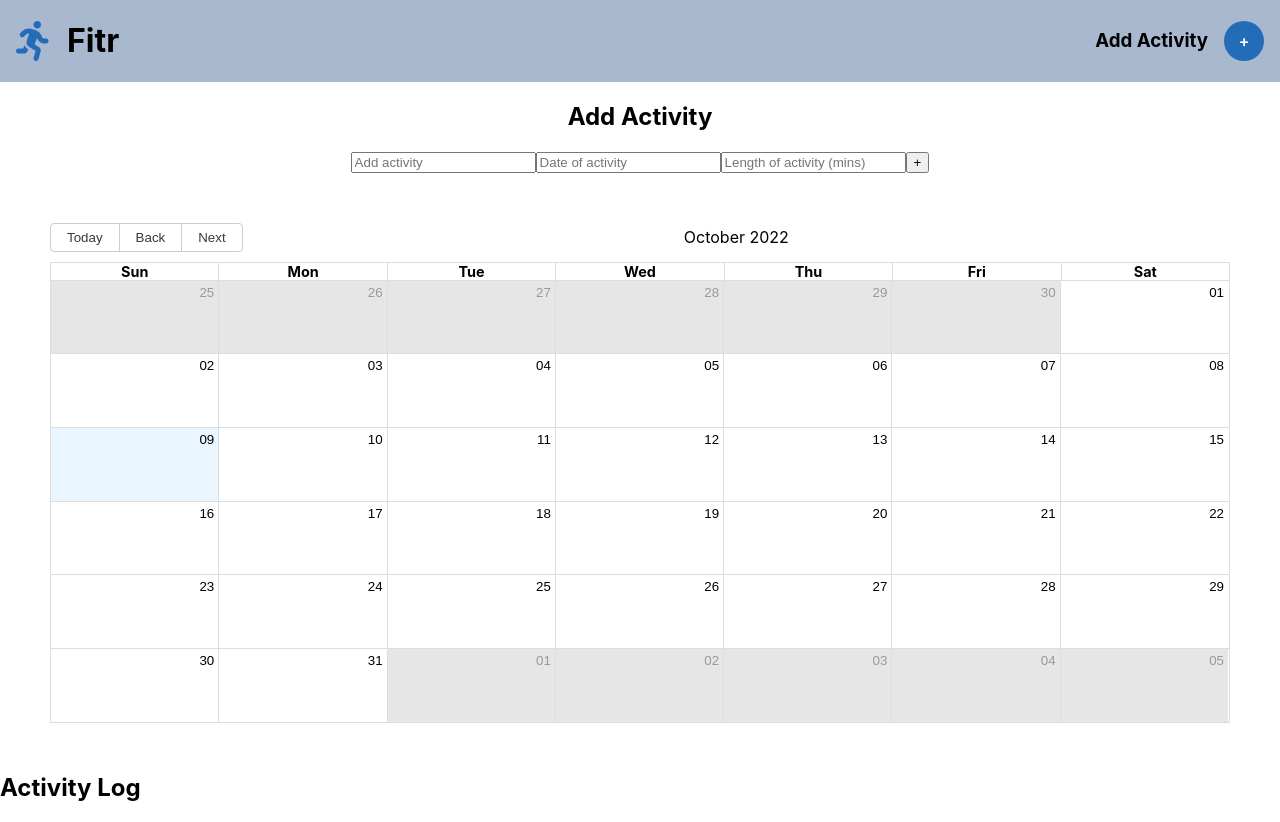
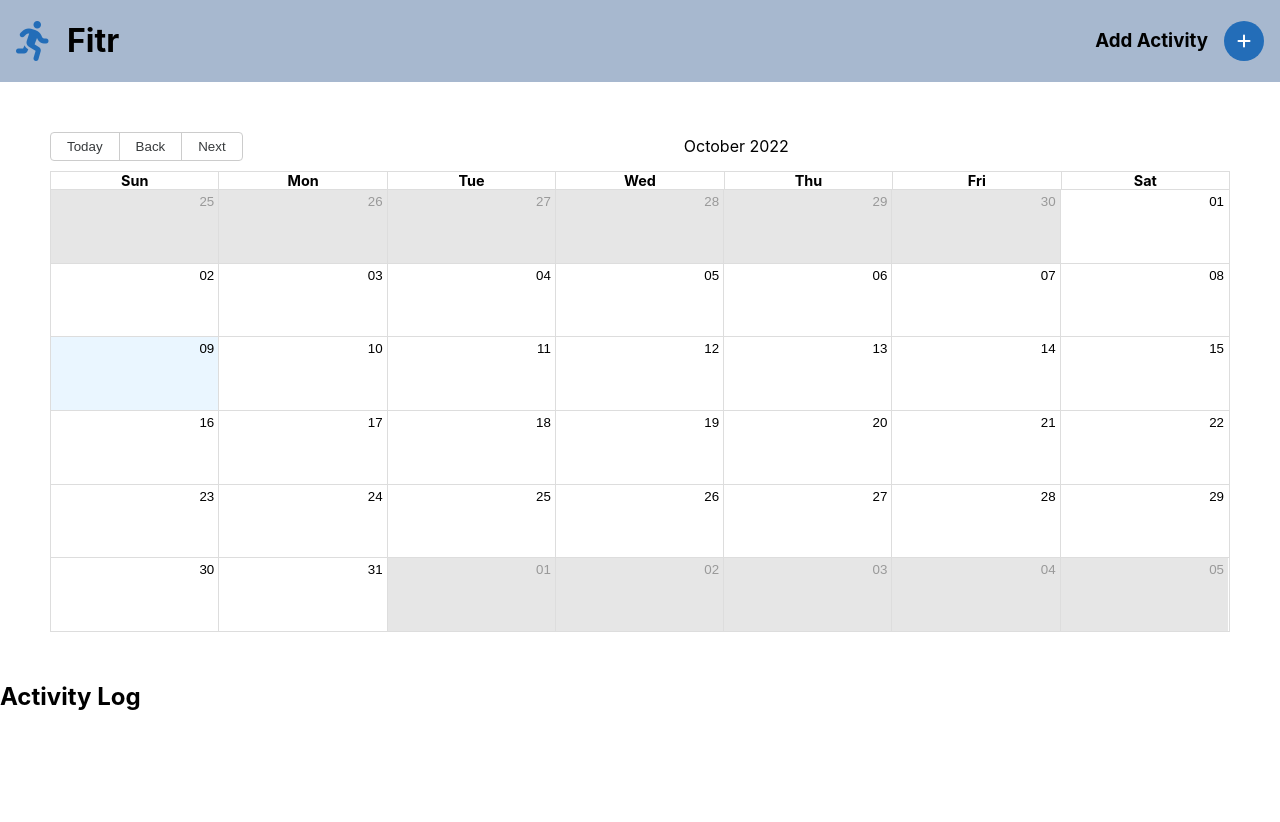
Before and after one commit to AlexImre/Fitness-App, a React (Create React App) app: page / in a window 1280 px wide. After the commit the page ends 800 px from the top, so only its background shows below. Built offline with nearby package versions, Linux system fonts and the light colour scheme.

Commit message:
separate adding activity to its own component

```diff
--- a/src/App.css
+++ b/src/App.css
@@ -25,30 +25,14 @@
   margin-right: 1rem;
 }
 
-.AppLogo {
-  max-width: 100px;
-  max-height: 75px;
-}
-
 .AppAddEventTitle {
   display: flex;
   justify-content: center;
 }
 
-.DatePickerContainer {
-  display: flex;
-  justify-content: center;
-  align-items: baseline;
-}
-
 .react-datepicker-popper { z-index: 100 !important }
 
-.UltimateContainer {
-  background-image: url('./Images/logo.jpg');
-}
-
-
-/* CSS */
+/* CSS BUTTONS */
 .button-18 {
   align-items: center;
   background-color: #236db8;
@@ -97,3 +81,62 @@
   background: rgba(0, 0, 0, .08);
   color: rgba(0, 0, 0, .3);
 }
+
+/* CSS */
+.button-41 {
+  background-color: initial;
+  background-image: linear-gradient(-180deg, #00D775, #00BD68);
+  border-radius: 5px;
+  box-shadow: rgba(0, 0, 0, 0.1) 0 2px 4px;
+  color: #FFFFFF;
+  cursor: pointer;
+  display: inline-block;
+  font-family: Inter,-apple-system,system-ui,Roboto,"Helvetica Neue",Arial,sans-serif;
+  outline: 0;
+  overflow: hidden;
+  padding: 0 20px;
+  pointer-events: auto;
+  position: relative;
+  text-align: center;
+  touch-action: manipulation;
+  user-select: none;
+  -webkit-user-select: none;
+  vertical-align: top;
+  white-space: nowrap;
+  width: 75px;
+  z-index: 9;
+  border: 0;
+}
+
+.button-41:hover {
+  background: #00bd68;
+}
+
+.button-41Close {
+  background-color: initial;
+  background-image: linear-gradient(-180deg, #e25e59, #c9574e);
+  border-radius: 5px;
+  box-shadow: rgba(0, 0, 0, 0.1) 0 2px 4px;
+  color: #FFFFFF;
+  cursor: pointer;
+  display: inline-block;
+  font-family: Inter,-apple-system,system-ui,Roboto,"Helvetica Neue",Arial,sans-serif;
+  outline: 0;
+  overflow: hidden;
+  padding: 0 20px;
+  pointer-events: auto;
+  position: relative;
+  text-align: center;
+  touch-action: manipulation;
+  user-select: none;
+  -webkit-user-select: none;
+  vertical-align: top;
+  white-space: nowrap;
+  width: 75px;
+  z-index: 9;
+  border: 0;
+}
+
+.button-41Close:hover {
+  background: #c9574e;
+}
--- a/src/App.js
+++ b/src/App.js
@@ -6,8 +6,7 @@ import startOfWeek from "date-fns/startOfWeek";
 import getDay from "date-fns/getDay";
 import "react-big-calendar/lib/css/react-big-calendar.css";
 import React, { useState } from "react";
-import DatePicker from "react-datepicker";
-import "react-datepicker/dist/react-datepicker.css";
+import { AddActivity } from './Components/AddActivity';
 
 // FOR CHANGING EVENT COLOURS https://stackoverflow.com/questions/34587067/change-color-of-react-big-calendar-events
 // ACCORDION https://www.youtube.com/watch?v=fNKbo0bboyA&ab_channel=BrianDesign
@@ -32,6 +31,16 @@ function App() {
 
   const [newEvent, setNewEvent] = useState({title: '', start: '', end: '', length: ''});
   const [allEvents, setAllEvents] = useState(events);
+  const [showAddActivityMenu, setShowAddActivityMenu] = useState(false);
+
+  const ToggleActivityMenu = () => {
+    if(showAddActivityMenu) {
+      setShowAddActivityMenu(false);
+      return;
+    } else {
+      setShowAddActivityMenu(true);
+    }
+  };
 
   const handleAddEvent = () => {
     setAllEvents([...allEvents, newEvent]);
@@ -53,54 +62,25 @@ function App() {
 
   return (
     <>
-    <div className='UltimateContainer'>
 
 
     <div className="AppTitleContainer">
       <div className='AppTitleLeft'>
-        <i class="fa-solid fa-person-running"></i>
+        <i className="fa-solid fa-person-running"></i>
         <h1>Fitr</h1>
       </div>
       <div className='AppTitleRight'>
         <h3>Add Activity</h3>
-        <button className='button-18'>
-          +
+        <button className='button-18' onClick={ToggleActivityMenu}>
+          <i className="fa-solid fa-plus"></i>
         </button>
       </div>
-
-    </div>
-    <div className="AppAddEventTitle">
-      <h2>Add Activity</h2>
     </div>
 
-    <div className='DatePickerContainer'>
-      <input
-        type="text"
-        placeholder="Add activity"
-        value={newEvent.title}
-        onChange={(e) => setNewEvent({...newEvent, title: e.target.value})}
-      />
-
-      <div className='DatePicker1'>
-        <DatePicker
-          placeholderText="Date of activity"
-          selected={newEvent.start}
-          onChange={(start) => setNewEvent({...newEvent, start: start, end: start + 1})}
-          popperPlacement='bottom'
-        />
-      </div>
-
-      <input
-        type="number"
-        placeholder="Length of activity (mins)"
-        value={newEvent.length}
-        onChange={(e) => setNewEvent({...newEvent, length: e.target.value})}
-      />
-
-      <button onClick={handleAddEvent}>
-        +
-      </button>
-      </div>
+    <div className='AddActivityContainer'>
+      {/* show activity menu if true - add activity menu as new component? */}
+      {showAddActivityMenu ? <AddActivity newEvent={newEvent} setNewEvent={setNewEvent} handleAddEvent={handleAddEvent} ToggleActivityMenu={ToggleActivityMenu} /> : '' }
+    </div>
 
     <div className='CalendarContainer'>
       <Calendar
@@ -111,14 +91,14 @@ function App() {
         endAccessor="end"
         showAllEvents={true}
         allEvents
+        enableAutoScroll={true}
         style={{height: 500, margin: 50}}
       />
     </div>
 
     <div className="AppActivityLogContainer">
       <h2>Activity Log</h2>
-      <p>{getActivityLog('run')}</p>
-    </div>
+      <p></p>
     </div>
     </>
   );
--- /dev/null
+++ b/src/Components/AddActivity.css
@@ -0,0 +1,29 @@
+.AddActivityContainer {
+    display: flex;
+    justify-content: center;
+    flex-direction: column;
+    align-items: center;
+    background-color: rgb(230, 235, 243);
+}
+
+.AddActivitySelectWrapper {
+  text-align: center;
+}
+
+.AddActivitySelect {
+  width: 177px;
+}
+
+.AddActivityButtons {
+  height: 25px;
+}
+
+.AddActivityAddButton {
+  margin: 0.5rem 0.25rem 0.5rem 0.25rem;
+  height: 25px;
+}
+
+.AddActivityCloseButton {
+  margin: 0.5rem 0.25rem 0.5rem 0.5rem;
+  height: 25px;
+}
--- /dev/null
+++ b/src/Components/AddActivity.js
@@ -0,0 +1,68 @@
+import React from 'react';
+import DatePicker from "react-datepicker";
+import "react-datepicker/dist/react-datepicker.css";
+import './AddActivity.css';
+
+export const AddActivity = (props) => {
+
+  // PROPS
+  const newEvent = props.newEvent;
+  const setNewEvent = (event) => {
+    props.setNewEvent(event);
+  }
+  const handleAddEvent = () => {
+    props.handleAddEvent();
+  }
+  const ToggleActivityMenu = () => {
+    props.ToggleActivityMenu();
+  }
+
+
+
+  return (
+    <div className='AddActivityContainer'>
+
+      <div className='AddActivitySelectWrapper'>
+          Select Activity
+          <div>
+          <select className='AddActivitySelect' id="Activities" name="Activities" onChange={(e) => setNewEvent({...newEvent, title: e.target.value})}>
+            <option value='running'>Running</option>
+            <option value='cycling'>Cycling</option>
+            <option value='gym'>Gym</option>
+            <option value='rowing'>Rowing</option>
+            <option value='other'>Other</option>
+          </select>
+        </div>
+      </div>
+
+      <div className='AddActivityDateWrapper'>
+          Select Date of Activity
+          <div className='AddActivityDatePicker'>
+            <DatePicker placeholderText="Date of activity" selected={newEvent.start} popperPlacement='bottom'
+              onChange={(start) => setNewEvent({...newEvent, start: start, end: start + 1})}
+            />
+        </div>
+      </div>
+
+      <div className='AddActivityLengthWrapper'>
+          Length of Activity
+          <div className='AddActivityLength'>
+            <input type="number" placeholder="Length of activity (mins)" value={newEvent.length}
+              onChange={(e) => setNewEvent({...newEvent, length: e.target.value})}
+            />
+          </div>
+      </div>
+
+      <div className='AddActivityButtons'>
+        <button className='AddActivityAddButton button-41' onClick={handleAddEvent}>
+          Add
+        </button>
+        <button className='AddActivityCloseButton button-41Close' onClick={ToggleActivityMenu}>
+          Close
+        </button>
+      </div>
+
+
+      </div>
+  )
+}
```
Also changed, not shown: src/Images/logo.jpg (deleted), 1 other file (tests, documents, lock files or other folders).
